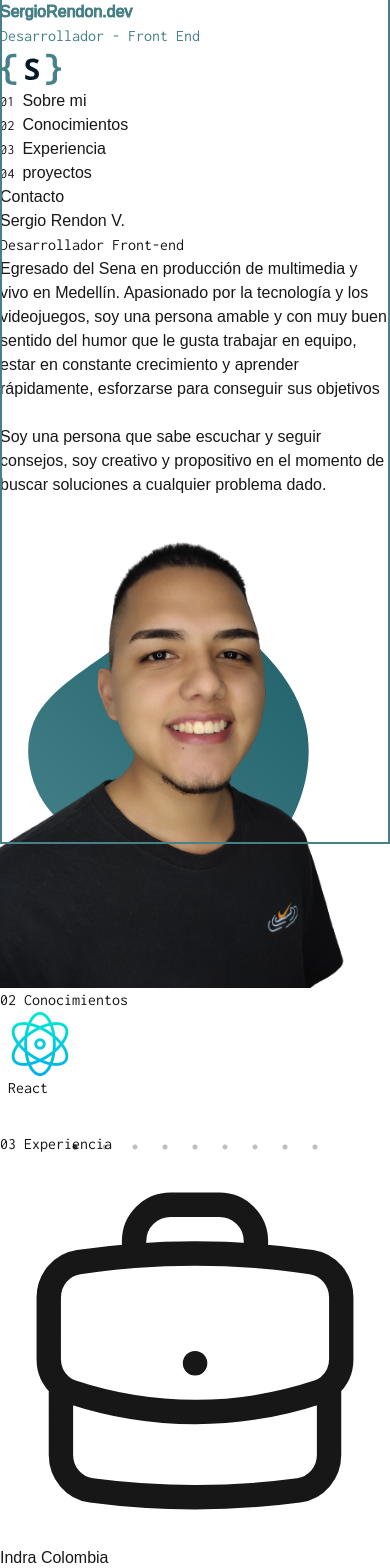
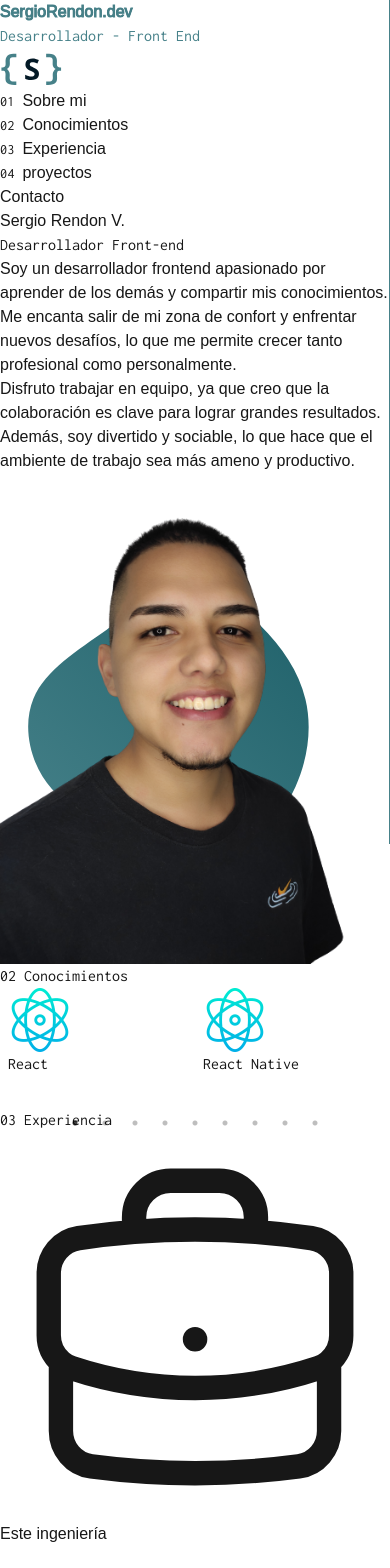
Before and after one commit to SergioR99/portafolio-web, a Next.js app: page / in a window 390 px wide. Shown: the top 1568 px of the page. Built offline with nearby package versions, Linux system fonts and the light colour scheme.

Commit message:
Carga de contenidos

```diff
--- a/src/app/components/About/index.tsx
+++ b/src/app/components/About/index.tsx
@@ -18,20 +18,20 @@ interface Props {
     title: string;
     subtitle: string;
     parrafo: string;
+    parrafo2: string;
 }
 
 
-export default function AboutSection( {title, subtitle, parrafo }: Props) {
-
-    const partes = parrafo.split(" . ");
+export default function AboutSection( {title, subtitle, parrafo, parrafo2}: Props) {
 
     return (
         <div className="bg-neutral-100 flex items-center" style={{minHeight: "85vh"}}>
-            <div className="mx-auto max-w-7xl px-2 sm:px-16 sm:flex-col md:flex-row lg:px-48 flex justify-between items-center md:py-4 sm:py-8">
+            <div className="mx-auto max-w-7xl px-8 flex-col md:flex-row lg:px-48 flex justify-between items-center md:py-4 sm:py-8">
                 <div className='text-left flex-initial w-full md:w-2/3'>
                     <h1 className={`${roboto.variable} antialiased font-bold text-5xl text-cyan-950`}>{title}</h1>
                     <h2 className={`${inconsolata.variable} antialiased font-semibold text-2xl text-cyan-600 mt-2 mb-8 subtitleAbout`}>{subtitle}</h2>
-                    <p className={`${roboto.variable} antialiased text-base text-cyan-950`}>{partes[0]}<br/><br/>{partes[1]}</p>
+                    <p className={`${roboto.variable} antialiased text-base text-cyan-950`}>{parrafo}</p>
+                    <p className={`${roboto.variable} antialiased text-base text-cyan-950 mt-2`}>{parrafo2}</p>
                 </div>
                 <div>
                     <Image
--- a/src/app/components/Experience/index.tsx
+++ b/src/app/components/Experience/index.tsx
@@ -29,6 +29,16 @@ export default function ExperienceBlock() {
                         <ul className="sm:flex sm:flex-wrap sm:items-center md:flex-col sm:w-full md:w-1/3 md:space-y-4 text-sm font-medium text-gray-500 dark:text-gray-400 md:me-4 mb-4 md:mb-0">
                             <li>
                                 <a
+                                    onClick={() => handleTabClick('este')}
+                                    className={`inline-flex items-center px-4 py-3 hover:text-gray-900 hover:cursor-pointer hover:bg-cyan-500 rounded-lg ${activeTab === 'este' ? 'bg-cyan-600 text-white' : 'bg-white'} w-full dark:bg-cyan-600`}>
+                                    <svg xmlns="http://www.w3.org/2000/svg" fill="none" viewBox="0 0 24 24" strokeWidth={1.5} stroke="currentColor" className="size-6">
+                                        <path strokeLinecap="round" strokeLinejoin="round" d="M20.25 14.15v4.25c0 1.094-.787 2.036-1.872 2.18-2.087.277-4.216.42-6.378.42s-4.291-.143-6.378-.42c-1.085-.144-1.872-1.086-1.872-2.18v-4.25m16.5 0a2.18 2.18 0 0 0 .75-1.661V8.706c0-1.081-.768-2.015-1.837-2.175a48.114 48.114 0 0 0-3.413-.387m4.5 8.006c-.194.165-.42.295-.673.38A23.978 23.978 0 0 1 12 15.75c-2.648 0-5.195-.429-7.577-1.22a2.016 2.016 0 0 1-.673-.38m0 0A2.18 2.18 0 0 1 3 12.489V8.706c0-1.081.768-2.015 1.837-2.175a48.111 48.111 0 0 1 3.413-.387m7.5 0V5.25A2.25 2.25 0 0 0 13.5 3h-3a2.25 2.25 0 0 0-2.25 2.25v.894m7.5 0a48.667 48.667 0 0 0-7.5 0M12 12.75h.008v.008H12v-.008Z" />
+                                    </svg>
+                                    <span className="ml-4">Este ingeniería</span>
+                                </a>
+                            </li>
+                            <li>
+                                <a
                                     onClick={() => handleTabClick('indra')}
                                     className={`inline-flex items-center px-4 py-3 hover:text-gray-900 hover:cursor-pointer hover:bg-cyan-500 rounded-lg ${activeTab === 'indra' ? 'bg-cyan-600 text-white' : 'bg-white'} w-full dark:bg-cyan-600`}>
                                     <svg xmlns="http://www.w3.org/2000/svg" fill="none" viewBox="0 0 24 24" strokeWidth={1.5} stroke="currentColor" className="size-6">
@@ -51,17 +61,27 @@ export default function ExperienceBlock() {
                         </ul>
 
                         <div className="w-full">
+                            {activeTab === 'este' && (
+                                <div className="p-6 bg-white text-medium text-gray-500 dark:text-gray-400 dark:bg-gray-800 rounded-lg w-full">
+                                    <h3 className="text-lg font-bold text-gray-900 dark:text-white mb-2">Este Ingeniería</h3>
+                                    <h4 className={`font-semibold text-lg text-cyan-600 mt-2 subtitleAbout`}>Desarrolaldor Front-end, 2024</h4>
+                                    <p className="my-2">Soy responsable de desarrollar aplicaciones web y móviles utilizando las últimas tecnologías y herramientas disponibles en el mercado. Trabajo en un entorno dinámico, donde me enfoco en crear soluciones innovadoras y eficientes que mejoren la experiencia del usuario y optimicen los procesos empresariales.<br/><br/><strong>Funciones:</strong><br/>&bull; Desarrollo de aplicaciones web y móviles<br/>&bull; Optimización de la experiencia del usuario<br/>&bull; Innovación con nuevas tecnologías<br/>&bull; Mantenimiento y mejoras continuas<br/>&bull; Colaboración en equipo</p>
+                                </div>
+                            )}
+
                             {activeTab === 'indra' && (
                                 <div className="p-6 bg-white text-medium text-gray-500 dark:text-gray-400 dark:bg-gray-800 rounded-lg w-full">
                                     <h3 className="text-lg font-bold text-gray-900 dark:text-white mb-2">Indra Colombia</h3>
-                                    <p className="mb-2">Este es el contenido relacionado con Indra Colombia.</p>
+                                    <h4 className={`font-semibold text-lg text-cyan-600 mt-2 subtitleAbout`}>Desarrolaldor Front-end, 2020 - 2024</h4>
+                                    <p className="my-2">En Indra, trabajando para el cliente Tigo, mi principal responsabilidad era desarrollar y maquetar soluciones de comunicación digital para fidelizar clientes y activar productos. Utilizando tecnologías web avanzadas, participé activamente en la creación de experiencias interactivas y educativas para los usuarios.<br/><br/><strong>Funciones</strong><br/>&bull; Maquetación y desarrollo de correos electrónicos: Diseño y desarrollo de plantillas de email responsivas y personalizadas, optimizadas para diferentes dispositivos y clientes de correo, con el objetivo de enviar comunicaciones de activación, promociones y actualizaciones de productos.<br/><br/>&bull; Creación de tutoriales de onboarding con React: Desarrollo de pasos interactivos tipo onboarding usando React para facilitar la navegación de nuevos usuarios dentro de la aplicación y el sitio web de Tigo. Estos tutoriales guiaban a los usuarios a través de la configuración inicial y les ayudaban a aprovechar las funcionalidades clave de la plataforma.<br/><br/>&bull; Análisis de resultados y ajustes: Supervisión de las métricas de rendimiento de las campañas (como tasas de apertura y clics), con el fin de ajustar las estrategias y mejorar la efectividad de las acciones de fidelización y activación.</p>
                                 </div>
                             )}
 
                             {activeTab === 'latitude' && (
                                 <div className="p-6 bg-white text-medium text-gray-500 dark:text-gray-400 dark:bg-gray-800 rounded-lg w-full">
                                     <h3 className="text-lg font-bold text-gray-900 dark:text-white mb-2">Latitude Digital</h3>
-                                    <p className="mb-2">Este es el contenido relacionado con Latitude Digital.</p>
+                                    <h4 className={`font-semibold text-lg text-cyan-600 mt-2 subtitleAbout`}>Desarrolaldor web, 2018 - 2020</h4>
+                                    <p className="my-2 text-normal">En mi rol como Desarrollador Web de sitios ecommerce, me encargué del desarrollo y mantenimiento de plataformas de comercio electrónico utilizando una solución de gestión de contenidos propia. Contribuí en implementar funcionalidades avanzadas que optimizaran la experiencia del usuario y mejoraran la conversión de ventas.<br/><br/><strong>Funciones:</strong><br/>&bull; Desarrollo de sitios ecommerce<br/>&bull; Optimización de rendimiento<br/>&bull; Mantenimiento y actualización de sistemas</p>
                                 </div>
                             )}
                         </div>
--- a/src/app/components/Header/index.tsx
+++ b/src/app/components/Header/index.tsx
@@ -34,7 +34,7 @@ export default function HeaderPage() {
     ]
     return (
         <nav className="bg-neutral-100">
-            <div className="mx-auto max-w-7xl px-2 sm:px-16 lg:px-32 flex justify-between items-center py-4">
+            <div className="mx-auto max-w-7xl px-8 lg:px-32 flex justify-between items-center py-4">
                 <div>
                     <Image
                         src="/Images/ico-logo.svg"
--- a/src/app/components/Skills/carrousel.jsx
+++ b/src/app/components/Skills/carrousel.jsx
@@ -85,7 +85,7 @@ export default function Carrusel() {
         {
             breakpoint: 480,
             settings: {
-            slidesToShow: 1,
+            slidesToShow: 2,
             slidesToScroll: 1
             }
         }
--- a/src/app/components/Skills/index.tsx
+++ b/src/app/components/Skills/index.tsx
@@ -11,7 +11,7 @@ const roboto = Roboto({
 export default function SkillSection() {
     return (
         <div className="bg-neutral-100 w-7xl pb-36">
-            <div className="mx-auto max-w-7xl px-2 sm:px-16 lg:px-48 flex justify-between items-center py-4">
+            <div className="mx-auto max-w-7xl px-8 lg:px-48 flex justify-between items-center py-4">
                 <div className='text-left w-full'>
                     <h2  className={`${roboto.variable} antialiased font-semibold text-3xl text-cyan-950 mt-2 mb-8 subtitleAbout`}><span className='text-cyan-600 subtitleAbout'>02</span> Conocimientos</h2>
                     <div className="w-100">
--- a/src/app/page.tsx
+++ b/src/app/page.tsx
@@ -12,7 +12,8 @@ export default function Home() {
       <AboutSection
         title={"Sergio Rendon V."}
         subtitle={"Desarrollador Front-end"}
-        parrafo={"Egresado del Sena en producción de multimedia y vivo en Medellín. Apasionado por la tecnología y los videojuegos, soy una persona amable y con muy buen sentido del humor que le gusta trabajar en equipo, estar en constante crecimiento y aprender rápidamente, esforzarse para conseguir sus objetivos . Soy una persona que sabe escuchar y seguir consejos, soy creativo y propositivo en el momento de buscar soluciones a cualquier problema dado."}
+        parrafo={"Soy un desarrollador frontend apasionado por aprender de los demás y compartir mis conocimientos. Me encanta salir de mi zona de confort y enfrentar nuevos desafíos, lo que me permite crecer tanto profesional como personalmente."}
+        parrafo2={"Disfruto trabajar en equipo, ya que creo que la colaboración es clave para lograr grandes resultados. Además, soy divertido y sociable, lo que hace que el ambiente de trabajo sea más ameno y productivo."}
       />
       <SkillSection/>
       <ExperienceBlock/>
```
